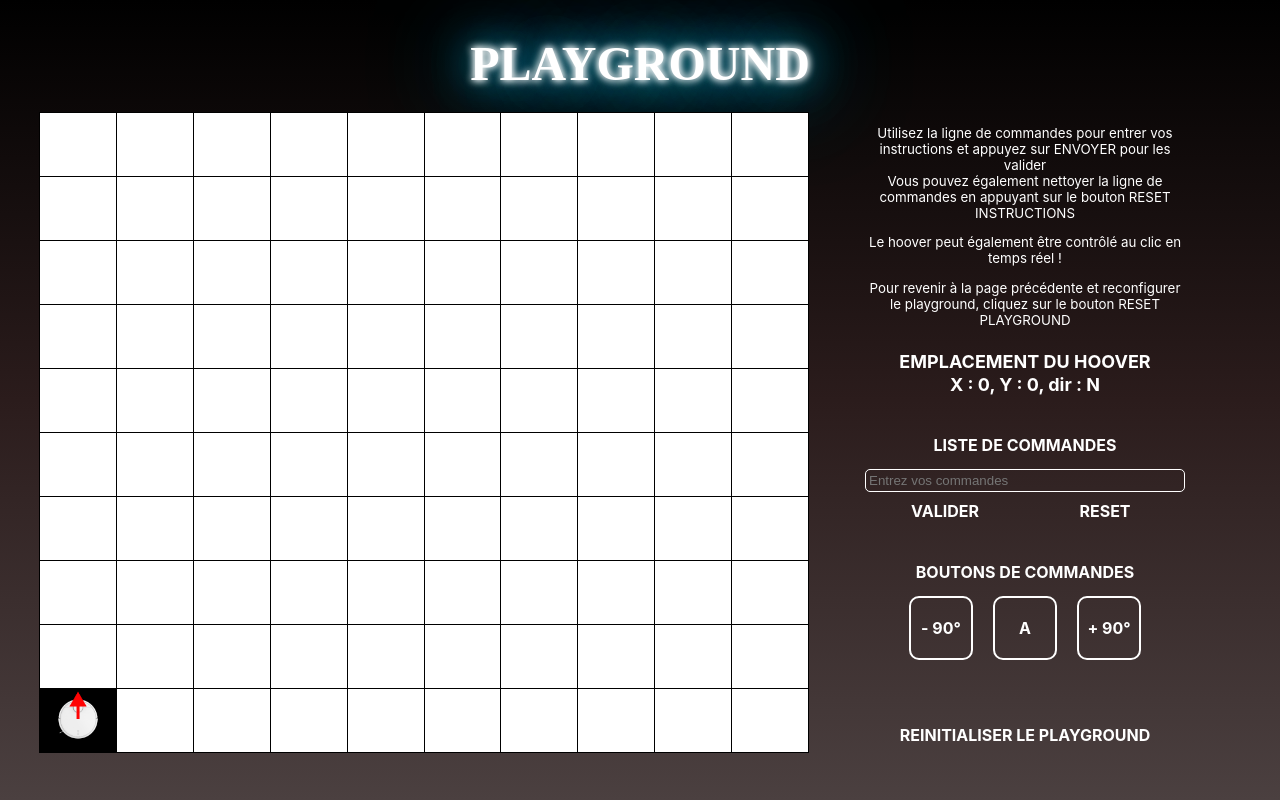
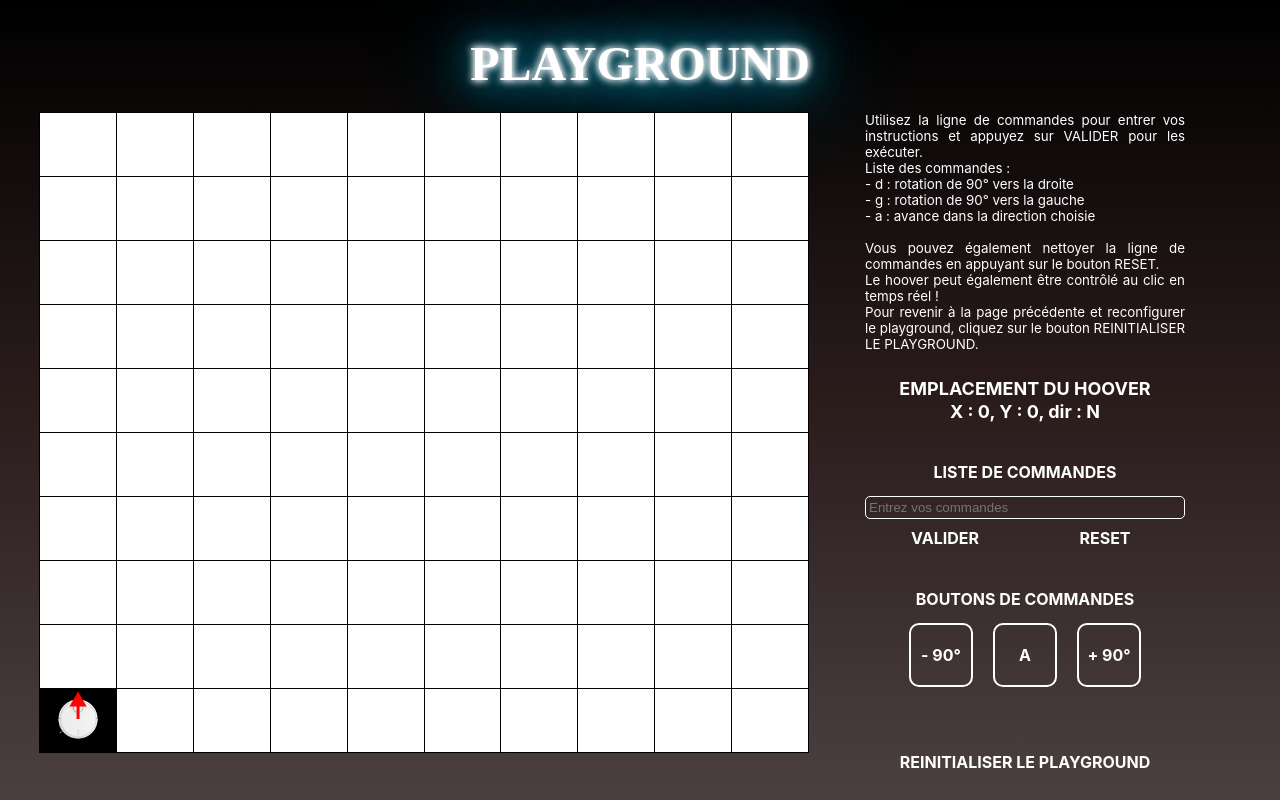
Before and after one commit to ValentinLagues/IHoover, a React (Vite) app: page /#/playground in a window 1280 px wide. Built offline with nearby package versions, Linux system fonts and the light colour scheme; a web font is replaced by a local one.

Commit message:
text changed

```diff
--- a/src/components/playground/Playground.css
+++ b/src/components/playground/Playground.css
@@ -1,5 +1,6 @@
 .playground {
     width: 100%;
+    min-height: 100%;
     color: white;
 }
 
@@ -33,6 +34,8 @@
 
 .instructions {
     font-size: smaller;
+    text-align: justify;
+    margin: 0 0 1rem 0;
 }
 
 .location {
--- a/src/components/playground/Playground.tsx
+++ b/src/components/playground/Playground.tsx
@@ -60,16 +60,20 @@ const Playground = () => {
         </div>
         <div className="playground-pad">
           <div className="instructions">
-            <p>
-              Utilisez la ligne de commandes pour entrer vos instructions et appuyez sur
-              ENVOYER pour les valider <br /> Vous pouvez également nettoyer la ligne de
-              commandes en appuyant sur le bouton RESET INSTRUCTIONS
-            </p>
-            <p>Le hoover peut également être contrôlé au clic en temps réel !</p>
-            <p>
-              Pour revenir à la page précédente et reconfigurer le playground, cliquez sur
-              le bouton RESET PLAYGROUND
-            </p>
+            Utilisez la ligne de commandes pour entrer vos instructions et appuyez sur
+            VALIDER pour les exécuter. <br />
+            Liste des commandes : <br />
+            - d : rotation de 90° vers la droite <br />
+            - g : rotation de 90° vers la gauche <br />
+            - a : avance dans la direction choisie <br />
+            <br />
+            Vous pouvez également nettoyer la ligne de commandes en appuyant sur le bouton
+            RESET.
+            <br />
+            Le hoover peut également être contrôlé au clic en temps réel !
+            <br />
+            Pour revenir à la page précédente et reconfigurer le playground, cliquez sur
+            le bouton REINITIALISER LE PLAYGROUND.
           </div>
           <div className="location">
             <p>EMPLACEMENT DU HOOVER</p>
```
